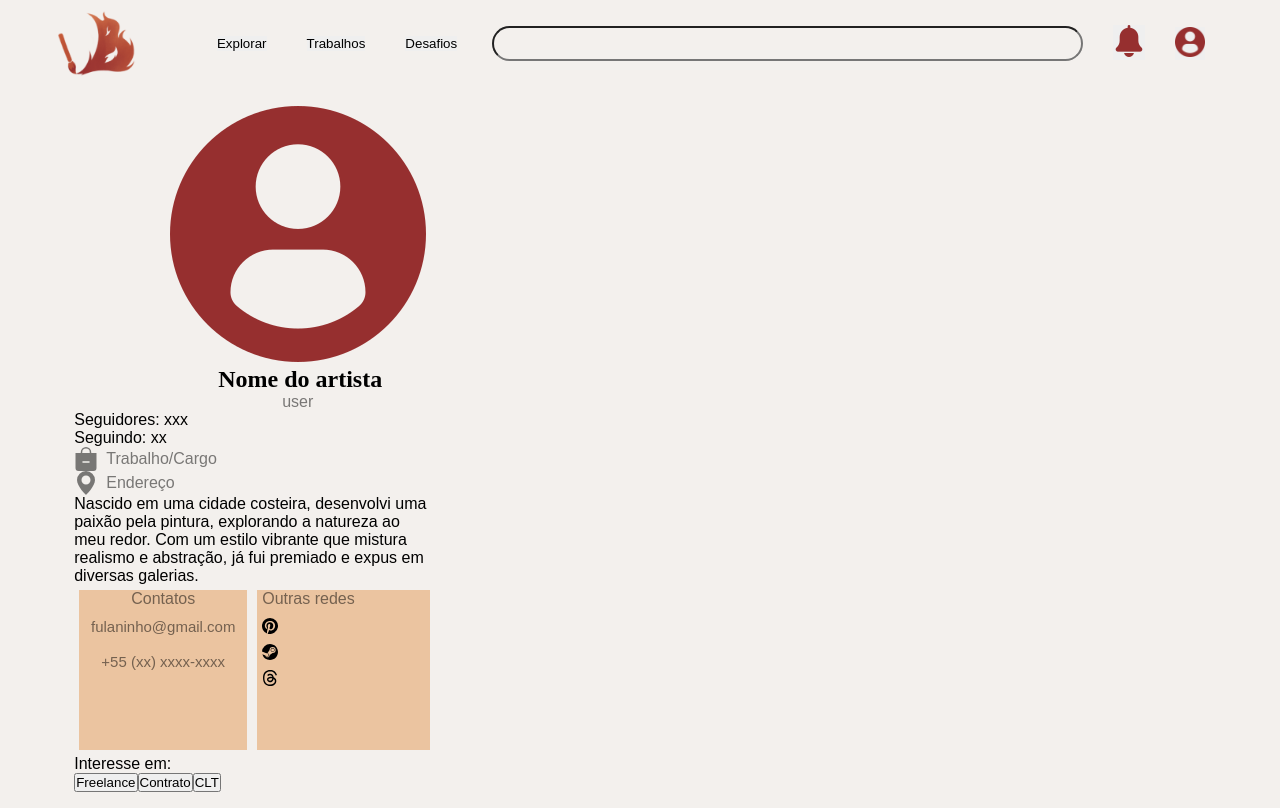
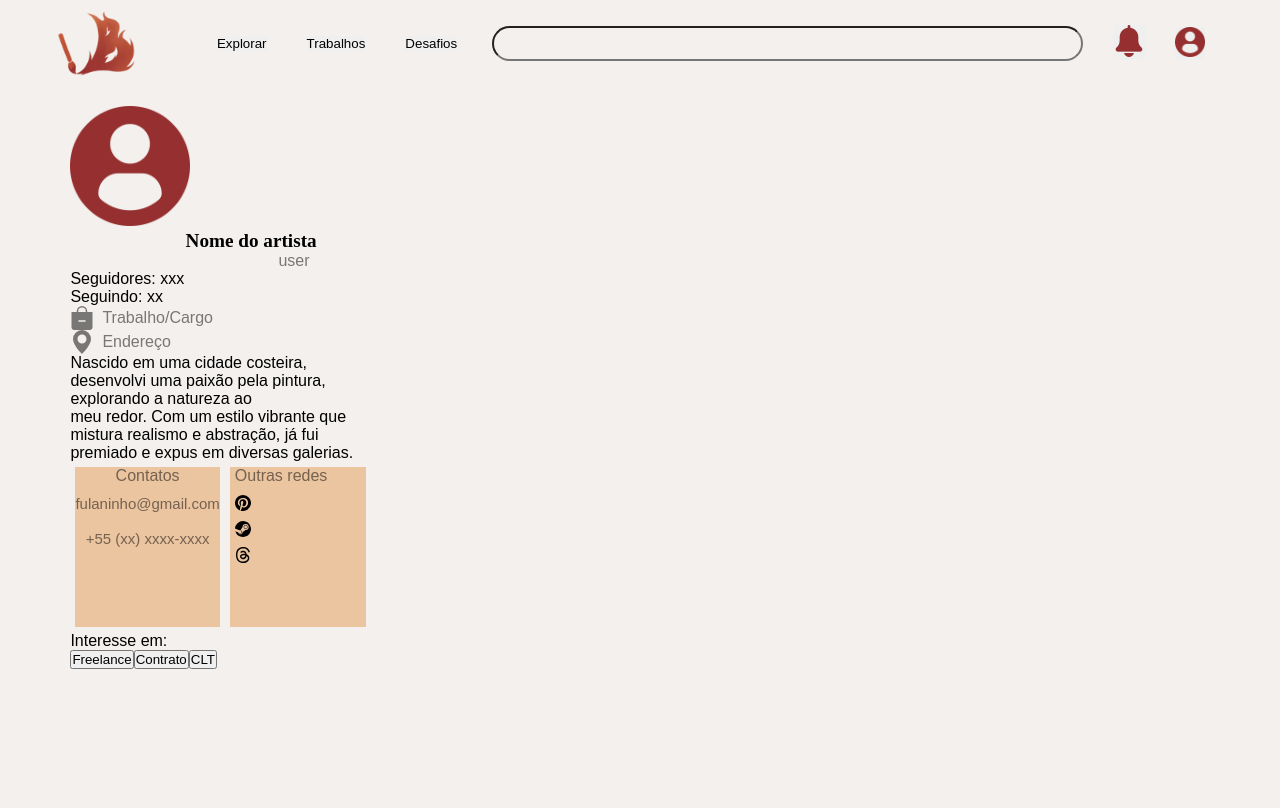
Before and after one commit to AnnaKarinaferreira/artistasSA, a React (Vite) app: page /PerfilArt in a window 1280 px wide. Built offline with nearby package versions, Linux system fonts and the light colour scheme.

Commit message:
Co-authored-by: karinaferz <AnnaKarinaferreira@users.noreply.github.com>

```diff
--- a/src/Components/Perfilartista/PerfilArt.css
+++ b/src/Components/Perfilartista/PerfilArt.css
@@ -6,18 +6,22 @@
 .perfilartistacorpo{
     margin-left: 3%;
     margin-top: 7%;
-    width: 30%;
+    width: 25%;
     padding-left: 1%;
     padding-right: 3%;
     padding-top: 1em;
     padding-bottom: 1em;
     background-color: transparent;
+    border-color: black;
+    border-width: 2px;
 }
 .imgUser{
-    margin-left: 6em;
+    height: 120px;
+    justify-items: center;
 }
 .nomeart{
     margin-left: 6em;
+    font-size: larger;
 }
 .user{
     opacity: 0.5;
```
